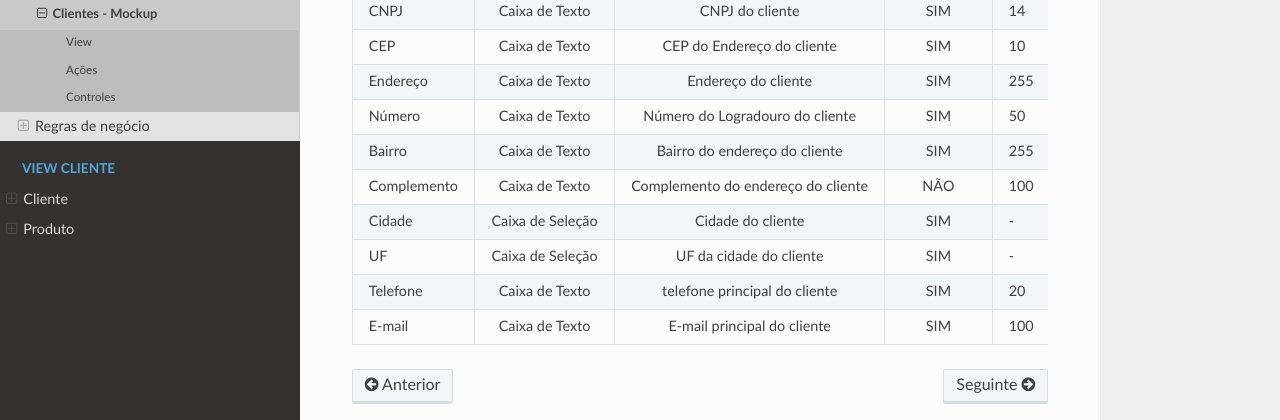
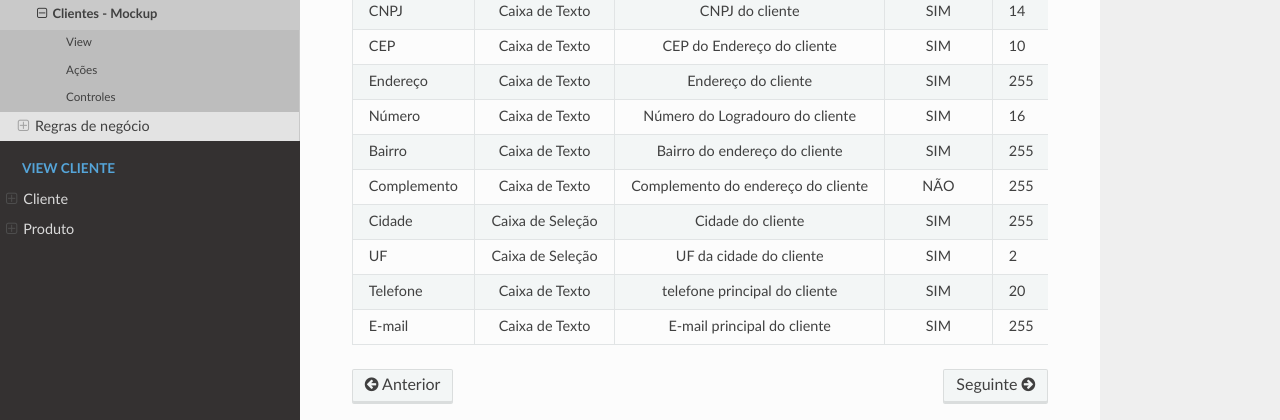
Before and after one commit to dcodebr/kintegrador_requisito, an MkDocs documentation site: the page built from docs/view-admin/clientes/mockup/admin-clientes.mockup.md, in a window 1280 px wide and 900 px high, scrolled down 810 px. Shown: the part 402-822 px from the top of the window. Built offline with MkDocs 1.6.1, drawn with Linux system fonts in a browser that asks for light colours; nearby versions of some CDN libraries.

Commit message:
Ajustes na regra de negócio - Cliente1

```diff
--- a/docs/view-admin/clientes/mockup/admin-clientes.mockup.md
+++ b/docs/view-admin/clientes/mockup/admin-clientes.mockup.md
@@ -19,10 +19,10 @@
 |CNPJ|Caixa de Texto|CNPJ do cliente|SIM|14|Validação do CNPJ|
 |CEP|Caixa de Texto|CEP do Endereço do cliente|SIM|10|Deve preencher demais campos do endereço|
 |Endereço|Caixa de Texto|Endereço do cliente|SIM|255||
-|Número|Caixa de Texto|Número do Logradouro do cliente|SIM|50||
+|Número|Caixa de Texto|Número do Logradouro do cliente|SIM|16||
 |Bairro|Caixa de Texto|Bairro do endereço do cliente|SIM|255||
-|Complemento|Caixa de Texto|Complemento do endereço do cliente|NÃO|100||
-|Cidade|Caixa de Seleção|Cidade do cliente|SIM|-|Cidade deve pertencer a UF|
-|UF|Caixa de Seleção|UF da cidade do cliente|SIM|-|UF deve estar vinculada à cidade|
+|Complemento|Caixa de Texto|Complemento do endereço do cliente|NÃO|255||
+|Cidade|Caixa de Seleção|Cidade do cliente|SIM|255|Cidade deve pertencer a UF|
+|UF|Caixa de Seleção|UF da cidade do cliente|SIM|2|UF deve estar vinculada à cidade|
 |Telefone|Caixa de Texto|telefone principal do cliente|SIM|20|-|
-|E-mail|Caixa de Texto|E-mail principal do cliente|SIM|100|S|
+|E-mail|Caixa de Texto|E-mail principal do cliente|SIM|255||
```
